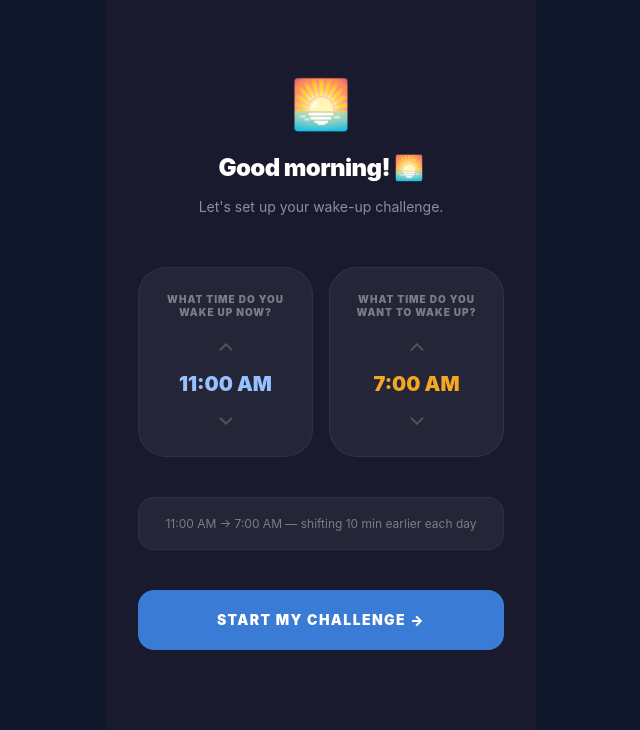
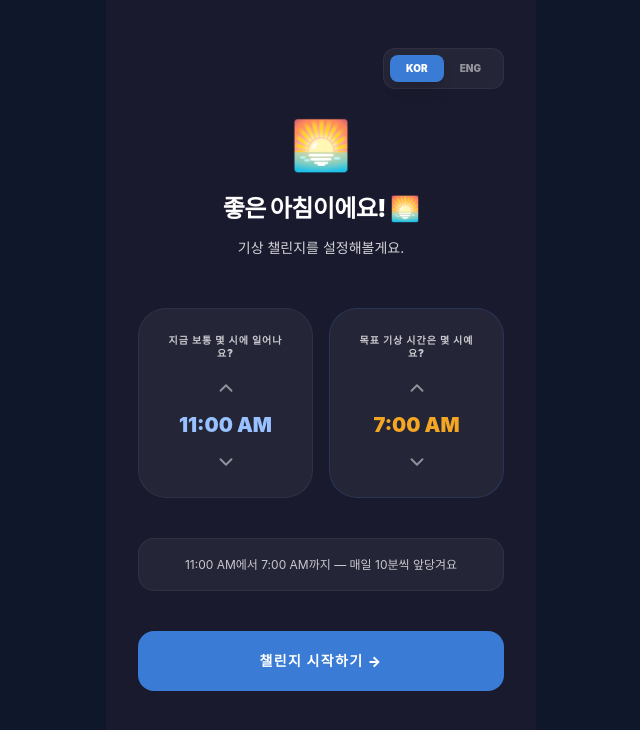
Before and after one commit to akara-karina/morning-strike, a React (Vite) app: page / in a window 1280 px wide. Shown: the top 730 px of the page, without its empty margins (319-959 px from the left). Built offline with nearby package versions, Linux system fonts and the light colour scheme.

Commit message:
improve text visibility across all screens

```diff
--- a/src/App.jsx
+++ b/src/App.jsx
@@ -74,7 +74,7 @@ function defaultState() {
     streak:0, bestStreak:0,
     checkedDays:[],
     currentTargetTime:480, ultimateGoalTime:420, startingWakeTime:660,
-    compassionateMode:true, lastShiftDate:null, language:'en', onboarded:false
+    compassionateMode:true, lastShiftDate:null, language:'ko', onboarded:false
   };
 }
 
@@ -159,7 +159,7 @@ export default function App() {
   }, []);
 
   const content = () => {
-    if (!s.onboarded) return <Onboarding t={t} lang={lang} onDone={finishOnboarding}/>;
+    if (!s.onboarded) return <Onboarding t={t} lang={lang} onDone={finishOnboarding} onLangChange={l=>update({language:l})}/>;
     if (celebrate) return <Celebration t={t} lang={lang} s={s} onClose={() => { setCelebrate(false); setTab('challenge'); }}/>;
     if (tab==='calendar') return <Cal t={t} lang={lang} s={s}/>;
     if (tab==='challenge') return <Challenge t={t} lang={lang} s={s}/>;
@@ -232,19 +232,19 @@ const Home = memo(({t,s,onCheckIn,onUndo,checked,justChecked,canCheckYesterday,o
     </div>
     {checked && (
       <button type="button" onClick={onUndo}
-        className="mb-8 px-5 py-2 rounded-full border border-white/10 text-white/30 text-xs font-bold hover:border-red-500/40 hover:text-red-400 transition-all">
+        className="mb-8 px-5 py-2 rounded-full border border-white/10 text-white/70 text-xs font-bold hover:border-red-500/40 hover:text-red-400 transition-all">
         {t.undoCheckIn}
       </button>
     )}
     {!checked && <div className="mb-8"/>}
     <div className="flex items-center gap-3 mb-14 bg-white/5 px-6 py-3 rounded-full border border-white/5">
       <Flame className="text-[#F5A623]" size={32} fill="#F5A623"/>
-      <span className="text-3xl font-black italic">{s.streak} <span className="text-lg not-italic font-bold text-white/60 ml-1">{t.daysStreak}</span></span>
+      <span className="text-3xl font-black italic">{s.streak} <span className="text-lg not-italic font-bold text-white/85 ml-1">{t.daysStreak}</span></span>
     </div>
     <div className="w-full rounded-[32px] overflow-hidden shadow-2xl aspect-[4/3] relative border border-white/10">
       <div className="absolute inset-0 bg-gradient-to-t from-[#1A1A2E] via-transparent to-transparent z-10 opacity-80"/>
       <img src="https://images.unsplash.com/photo-1464822759023-fed622ff2c3b?auto=format&fit=crop&q=80&w=600" alt="Sunrise" className="w-full h-full object-cover"/>
-      <p className="absolute bottom-6 left-0 right-0 text-center z-20 text-white/60 uppercase tracking-[0.3em] text-[10px] font-black">{t.consistency}</p>
+      <p className="absolute bottom-6 left-0 right-0 text-center z-20 text-white/85 uppercase tracking-[0.3em] text-[10px] font-black">{t.consistency}</p>
     </div>
   </div>
 ));
@@ -258,7 +258,7 @@ const Celebration = memo(({t,lang,s,onClose}) => {
     <div className="px-6 pt-10 pb-12 flex flex-col">
       <div className="flex justify-between items-center mb-8">
         <button type="button" onClick={onClose} className="p-2 hover:bg-white/5 rounded-full"><ChevronLeft size={24}/></button>
-        <h1 className="text-lg font-black tracking-tighter uppercase opacity-60">{t.routine}</h1>
+        <h1 className="text-lg font-black tracking-tighter uppercase opacity-90">{t.routine}</h1>
         <button type="button" className="p-2 hover:bg-white/5 rounded-full"><Share2 size={24}/></button>
       </div>
       <div className="grid grid-cols-2 gap-4 mb-8">
@@ -266,14 +266,14 @@ const Celebration = memo(({t,lang,s,onClose}) => {
           {icon:<Trophy size={24} className="text-[#3A7BD5]"/>,val:s.bestStreak,lbl:t.best}].map((x,i)=>(
           <div key={i} className="bg-white/5 p-6 rounded-[24px] border border-white/5 flex flex-col items-center">
             <div className="flex items-center gap-2 mb-1">{x.icon}<span className="text-2xl font-black">{x.val}</span></div>
-            <span className="text-[10px] text-white/40 font-bold">{t.daysStreak}</span>
-            <span className="text-[10px] uppercase tracking-widest text-white/40 font-bold mt-0.5">{x.lbl}</span>
+            <span className="text-[10px] text-white/75 font-bold">{t.daysStreak}</span>
+            <span className="text-[10px] uppercase tracking-widest text-white/75 font-bold mt-0.5">{x.lbl}</span>
           </div>
         ))}
       </div>
       <div className="mb-8">
         <h2 className="text-2xl font-black mb-5 tracking-tighter">{monthLabel(t,lang,y,m)}</h2>
-        <div className="grid grid-cols-7 text-center text-[10px] text-white/30 font-black mb-3 tracking-widest">
+        <div className="grid grid-cols-7 text-center text-[10px] text-white/70 font-black mb-3 tracking-widest">
           {t.daysShort.map((d,i)=><span key={i}>{d}</span>)}
         </div>
         <div className="grid grid-cols-7 gap-y-3">
@@ -340,13 +340,13 @@ const Cal = memo(({t,lang,s}) => {
 
   return (
     <div className="px-6 pt-10 pb-12">
-      <div className="mb-6 opacity-60"><h1 className="text-lg font-black tracking-tighter uppercase">{t.routine}</h1></div>
+      <div className="mb-6 opacity-90"><h1 className="text-lg font-black tracking-tighter uppercase">{t.routine}</h1></div>
       <div className="grid grid-cols-2 gap-4 mb-8">
         {[{icon:<Flame size={20} className="text-[#F5A623]" fill="#F5A623"/>,val:s.streak,lbl:t.current},
           {icon:<Trophy size={20} className="text-[#3A7BD5]"/>,val:s.bestStreak,lbl:t.best}].map((x,i)=>(
           <div key={i} className="bg-white/5 p-5 rounded-[20px] border border-white/5 flex flex-col items-center">
             <div className="flex items-center gap-2 mb-1">{x.icon}<span className="text-xl font-black">{x.val}</span></div>
-            <span className="text-[9px] uppercase tracking-widest text-white/40 font-bold">{x.lbl}</span>
+            <span className="text-[9px] uppercase tracking-widest text-white/75 font-bold">{x.lbl}</span>
           </div>
         ))}
       </div>
@@ -374,7 +374,7 @@ const Cal = memo(({t,lang,s}) => {
       </div>
 
       <div className="bg-white/5 p-6 rounded-[32px] border border-white/5 mb-8">
-        <div className="grid grid-cols-7 text-center text-[10px] text-white/30 font-black mb-5 tracking-widest">
+        <div className="grid grid-cols-7 text-center text-[10px] text-white/70 font-black mb-5 tracking-widest">
           {t.daysShort.map((d,i)=><span key={i}>{d}</span>)}
         </div>
         <div className="grid grid-cols-7 gap-y-4">
@@ -384,7 +384,7 @@ const Cal = memo(({t,lang,s}) => {
             const ck=cset.has(ds), it=ds===today, isFuture=ds>today;
             return <div key={ds} className="flex justify-center">
               <div className={`w-9 h-9 rounded-full flex items-center justify-center text-sm font-black
-                ${ck?'bg-[#3A7BD5] text-white':it?'border-2 border-[#3A7BD5] text-[#3A7BD5]':isFuture?'text-white/20':'text-white/60'}`}>
+                ${ck?'bg-[#3A7BD5] text-white':it?'border-2 border-[#3A7BD5] text-[#3A7BD5]':isFuture?'text-white/50':'text-white/85'}`}>
                 {ck?<CheckCircle2 size={17}/>:day}
               </div>
             </div>;
@@ -392,7 +392,7 @@ const Cal = memo(({t,lang,s}) => {
         </div>
       </div>
 
-      <p className="text-center text-lg font-bold text-white/50 mb-8 px-4">
+      <p className="text-center text-lg font-bold text-white/80 mb-8 px-4">
         {t.keptItUp} <span className="text-white font-black text-xl">{cnt}</span> {t.morningsThisMonth}
       </p>
       <div className="rounded-[32px] overflow-hidden aspect-video border border-white/5">
@@ -408,47 +408,47 @@ const Challenge = memo(({t,lang,s}) => {
   const reached=cur<=goal, nextT=reached?goal:cur-SHIFT;
   return (
     <div className="px-6 pt-10 pb-12">
-      <div className="mb-8 opacity-60"><h1 className="text-lg font-black tracking-tighter uppercase">{t.challengeTitle}</h1></div>
+      <div className="mb-8 opacity-90"><h1 className="text-lg font-black tracking-tighter uppercase">{t.challengeTitle}</h1></div>
       <div className="mb-10">
         <div className="flex justify-between text-sm font-black mb-3">
-          <span className="text-white/40">{fmt(start)}</span>
+          <span className="text-white/75">{fmt(start)}</span>
           <span className="text-[#F5A623] text-base">{fmt(cur)}</span>
-          <span className="text-white/40">{fmt(goal)}</span>
+          <span className="text-white/75">{fmt(goal)}</span>
         </div>
         <div className="relative h-3 bg-white/10 rounded-full mb-4">
           <div className="h-full bg-gradient-to-r from-[#F5A623] to-[#3A7BD5] rounded-full transition-all duration-700" style={{width:`${pct*100}%`}}/>
           <div className="absolute top-1/2 -translate-y-1/2 w-5 h-5 bg-[#F5A623] rounded-full border-2 border-[#1A1A2E] shadow-lg transition-all duration-700" style={{left:`calc(${pct*100}% - 10px)`}}/>
         </div>
-        <p className="text-center text-sm text-white/40 font-bold">{done} {t.stepsCompleted} · {rem} {t.stepsRemaining}</p>
+        <p className="text-center text-sm text-white/75 font-bold">{done} {t.stepsCompleted} · {rem} {t.stepsRemaining}</p>
       </div>
       {reached ? (
         <div className="bg-[#3A7BD5]/20 p-7 rounded-[28px] border border-[#3A7BD5]/30 mb-8 text-center">
           <p className="text-3xl font-black mb-2">{t.goalReached}</p>
-          <p className="text-white/60 text-sm">{t.goalReachedDesc}</p>
+          <p className="text-white/85 text-sm">{t.goalReachedDesc}</p>
         </div>
       ) : (
         <div className="bg-white/5 p-7 rounded-[28px] border border-white/5 mb-8 relative overflow-hidden">
           <div className="absolute top-4 right-4 opacity-10"><Target size={48}/></div>
-          <p className="text-[10px] font-black uppercase tracking-[0.2em] text-white/30 mb-3">{t.tomorrowTarget}</p>
+          <p className="text-[10px] font-black uppercase tracking-[0.2em] text-white/70 mb-3">{t.tomorrowTarget}</p>
           <div className="flex items-baseline gap-3 mb-2">
             <span className="text-4xl font-black text-[#98C1FF]">{fmt(nextT)}</span>
-            <span className="text-sm text-white/40 font-bold">-10 min</span>
+            <span className="text-sm text-white/75 font-bold">-10 min</span>
           </div>
-          <p className="text-sm text-white/50 mb-3">{t.wakeEarlier}</p>
-          <p className="text-xs text-white/30 italic">{t.motto}</p>
+          <p className="text-sm text-white/80 mb-3">{t.wakeEarlier}</p>
+          <p className="text-xs text-white/70 italic">{t.motto}</p>
         </div>
       )}
       <div className="grid grid-cols-3 gap-3 mb-8">
         {[{l:t.daysActive,v:checkedDays.length,u:''},{l:t.timeShifted,v:done*SHIFT,u:' min'},{l:t.streakLabel,v:streak,u:''}].map(({l,v,u})=>(
           <div key={l} className="bg-white/5 p-4 rounded-[20px] border border-white/5 text-center">
-            <p className="text-[9px] uppercase tracking-widest text-white/30 font-black mb-2">{l}</p>
-            <p className="text-xl font-black">{v}<span className="text-xs text-white/40">{u}</span></p>
+            <p className="text-[9px] uppercase tracking-widest text-white/70 font-black mb-2">{l}</p>
+            <p className="text-xl font-black">{v}<span className="text-xs text-white/75">{u}</span></p>
           </div>
         ))}
       </div>
       <div className="bg-white/5 p-5 rounded-[20px] border border-white/5 flex gap-4 items-center">
         <div className="p-3 bg-[#3A7BD5]/10 rounded-2xl text-[#3A7BD5] shrink-0"><TrendingUp size={20}/></div>
-        <p className="text-xs text-white/40 leading-relaxed">
+        <p className="text-xs text-white/75 leading-relaxed">
           {lang==='ko' ? `꾸준함이 핵심입니다. ${checkedDays.length}일 동안 리듬을 유지했어요.`
             : `Consistent progress is key. You've adjusted your rhythm for ${checkedDays.length} days.`}
         </p>
@@ -468,23 +468,23 @@ const Sett = memo(({t,lang,s,update}) => {
         <div className="flex bg-white/5 p-1.5 rounded-xl border border-white/5">
           {['en','ko'].map(l=>(
             <button key={l} type="button" onClick={()=>update({language:l})}
-              className={`px-4 py-1.5 text-[10px] font-black rounded-lg transition-all ${lang===l?'bg-[#3A7BD5] text-white':'text-gray-500'}`}>
+              className={`px-4 py-1.5 text-[10px] font-black rounded-lg transition-all ${lang===l?'bg-[#3A7BD5] text-white':'text-white/50'}`}>
               {l.toUpperCase()}
             </button>
           ))}
         </div>
       </div>
       <section className="mb-8">
-        <h3 className="text-[10px] font-black uppercase tracking-[0.2em] text-white/30 mb-5">{t.yourChallenge}</h3>
+        <h3 className="text-[10px] font-black uppercase tracking-[0.2em] text-white/70 mb-5">{t.yourChallenge}</h3>
         <div className="grid grid-cols-2 gap-4">
           <TP label={t.currentTarget} value={s.currentTargetTime} onChange={v=>update(prev=>({currentTargetTime:clamp(v,prev.ultimateGoalTime+SHIFT,1439), startingWakeTime:clamp(v,prev.ultimateGoalTime+SHIFT,1439)}))} />
           <TP label={t.ultimateGoal} value={s.ultimateGoalTime} onChange={v=>update(prev=>({ultimateGoalTime:clamp(v,0,prev.currentTargetTime-SHIFT)}))} />
         </div>
-        <p className="text-xs text-white/30 mt-5 px-2 italic">{t.shiftMessage}</p>
+        <p className="text-xs text-white/70 mt-5 px-2 italic">{t.shiftMessage}</p>
       </section>
 
       <section className="mb-10">
-        <h3 className="text-[10px] font-black uppercase tracking-[0.2em] text-white/30 mb-5">{t.streakRules}</h3>
+        <h3 className="text-[10px] font-black uppercase tracking-[0.2em] text-white/70 mb-5">{t.streakRules}</h3>
         <div className="bg-white/5 p-6 rounded-[28px] border border-[#3A7BD5]/20 flex items-center justify-between">
           <div className="flex gap-4 items-start">
             <div className="p-3 bg-[#3A7BD5]/10 rounded-2xl text-[#3A7BD5]"><ShieldCheck size={20}/></div>
@@ -493,7 +493,7 @@ const Sett = memo(({t,lang,s,update}) => {
                 <span className="font-black">{t.compassionate}</span>
 
               </div>
-              <p className="text-[11px] text-white/30 max-w-[180px]">{t.compDesc}</p>
+              <p className="text-[11px] text-white/70 max-w-[180px]">{t.compDesc}</p>
             </div>
           </div>
           <Tog enabled={s.compassionateMode} onToggle={()=>update(prev=>({compassionateMode:!prev.compassionateMode}))}/>
@@ -511,53 +511,66 @@ const Sett = memo(({t,lang,s,update}) => {
 const TP = memo(({label,value,onChange}) => (
   <div className="bg-white/5 p-5 rounded-[28px] border border-white/5 flex flex-col items-center gap-2">
     <span style={{height:32, display:'flex', alignItems:'center', textAlign:'center'}}
-      className="text-[10px] font-black uppercase tracking-widest text-white/30 leading-tight px-1">
+      className="text-[10px] font-black uppercase tracking-widest text-white/70 leading-tight px-1">
       {label}
     </span>
-    <button type="button" onClick={()=>onChange(value+SHIFT)} className="text-white/20 hover:text-[#3A7BD5] p-1"><ChevronRight size={22} className="-rotate-90"/></button>
+    <button type="button" onClick={()=>onChange(value+SHIFT)} className="text-white/50 hover:text-[#3A7BD5] p-1"><ChevronRight size={22} className="-rotate-90"/></button>
     <div className="text-xl font-black text-[#98C1FF]">{fmt(value)}</div>
-    <button type="button" onClick={()=>onChange(value-SHIFT)} className="text-white/20 hover:text-[#3A7BD5] p-1"><ChevronRight size={22} className="rotate-90"/></button>
+    <button type="button" onClick={()=>onChange(value-SHIFT)} className="text-white/50 hover:text-[#3A7BD5] p-1"><ChevronRight size={22} className="rotate-90"/></button>
   </div>
 ));
 
-const Onboarding = memo(({t, lang, onDone}) => {
-  const [currentTime, setCurrentTime] = useState(660); // 11:00 AM
-  const [goalTime, setGoalTime] = useState(420);        // 7:00 AM
+const Onboarding = memo(({t, lang, onDone, onLangChange}) => {
+  const [currentTime, setCurrentTime] = useState(660);
+  const [goalTime, setGoalTime] = useState(420);
   const clamp = (v,mn,mx) => Math.max(mn, Math.min(mx, v));
 
   return (
-    <div className="px-8 pt-20 pb-12 flex flex-col items-center min-h-full">
+    <div className="px-8 pt-12 pb-12 flex flex-col items-center min-h-full">
+      {/* 언어 토글 — 우측 상단 */}
+      <div className="w-full flex justify-end mb-8">
+        <div className="flex bg-white/5 p-1.5 rounded-xl border border-white/5">
+          {['ko','en'].map(l => (
+            <button key={l} type="button" onClick={()=>onLangChange(l)}
+              className={`px-4 py-1.5 text-[10px] font-black rounded-lg transition-all
+                ${lang===l ? 'bg-[#3A7BD5] text-white shadow-lg' : 'text-white/50'}`}>
+              {l === 'ko' ? 'KOR' : 'ENG'}
+            </button>
+          ))}
+        </div>
+      </div>
+
       <div className="text-5xl mb-6">🌅</div>
       <h1 className="text-2xl font-black text-center mb-3 tracking-tight">{t.onboardingTitle}</h1>
-      <p className="text-sm text-white/50 text-center mb-12 leading-relaxed">{t.onboardingDesc}</p>
+      <p className="text-sm text-white/80 text-center mb-12 leading-relaxed">{t.onboardingDesc}</p>
 
       <div className="w-full grid grid-cols-2 gap-4 mb-10">
         <div className="bg-white/5 p-5 rounded-[28px] border border-white/5 flex flex-col items-center gap-2">
           <span style={{height:36, display:'flex', alignItems:'center', textAlign:'center'}}
-            className="text-[10px] font-black uppercase tracking-widest text-white/40 leading-tight px-1">
+            className="text-[10px] font-black uppercase tracking-widest text-white/75 leading-tight px-1">
             {t.onboardingCurrent}
           </span>
           <button type="button" onClick={()=>setCurrentTime(v=>clamp(v+10, goalTime+10, 1439))}
-            className="text-white/20 hover:text-[#3A7BD5] p-1"><ChevronRight size={22} className="-rotate-90"/></button>
+            className="text-white/50 hover:text-[#3A7BD5] p-1"><ChevronRight size={22} className="-rotate-90"/></button>
           <div className="text-xl font-black text-[#98C1FF]">{fmt(currentTime)}</div>
           <button type="button" onClick={()=>setCurrentTime(v=>clamp(v-10, goalTime+10, 1439))}
-            className="text-white/20 hover:text-[#3A7BD5] p-1"><ChevronRight size={22} className="rotate-90"/></button>
+            className="text-white/50 hover:text-[#3A7BD5] p-1"><ChevronRight size={22} className="rotate-90"/></button>
         </div>
         <div className="bg-white/5 p-5 rounded-[28px] border border-[#3A7BD5]/20 flex flex-col items-center gap-2">
           <span style={{height:36, display:'flex', alignItems:'center', textAlign:'center'}}
-            className="text-[10px] font-black uppercase tracking-widest text-white/40 leading-tight px-1">
+            className="text-[10px] font-black uppercase tracking-widest text-white/75 leading-tight px-1">
             {t.onboardingGoal}
           </span>
           <button type="button" onClick={()=>setGoalTime(v=>clamp(v+10, 0, currentTime-10))}
-            className="text-white/20 hover:text-[#3A7BD5] p-1"><ChevronRight size={22} className="-rotate-90"/></button>
+            className="text-white/50 hover:text-[#3A7BD5] p-1"><ChevronRight size={22} className="-rotate-90"/></button>
           <div className="text-xl font-black text-[#F5A623]">{fmt(goalTime)}</div>
           <button type="button" onClick={()=>setGoalTime(v=>clamp(v-10, 0, currentTime-10))}
-            className="text-white/20 hover:text-[#3A7BD5] p-1"><ChevronRight size={22} className="rotate-90"/></button>
+            className="text-white/50 hover:text-[#3A7BD5] p-1"><ChevronRight size={22} className="rotate-90"/></button>
         </div>
       </div>
 
       <div className="w-full bg-white/5 p-4 rounded-2xl border border-white/5 mb-10 text-center">
-        <p className="text-xs text-white/40 leading-relaxed">
+        <p className="text-xs text-white/75 leading-relaxed">
           {lang==='ko'
             ? `${fmt(currentTime)}에서 ${fmt(goalTime)}까지 — 매일 10분씩 앞당겨요`
             : `${fmt(currentTime)} → ${fmt(goalTime)} — shifting 10 min earlier each day`}
```
